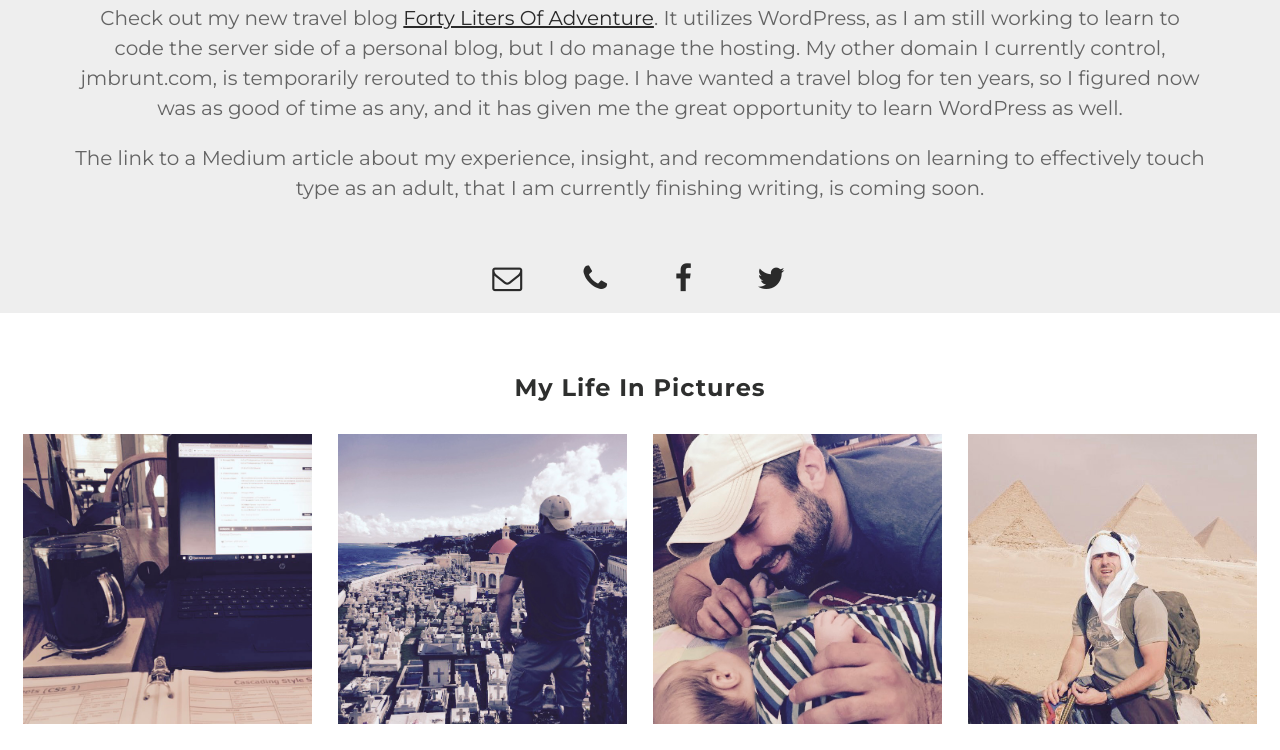
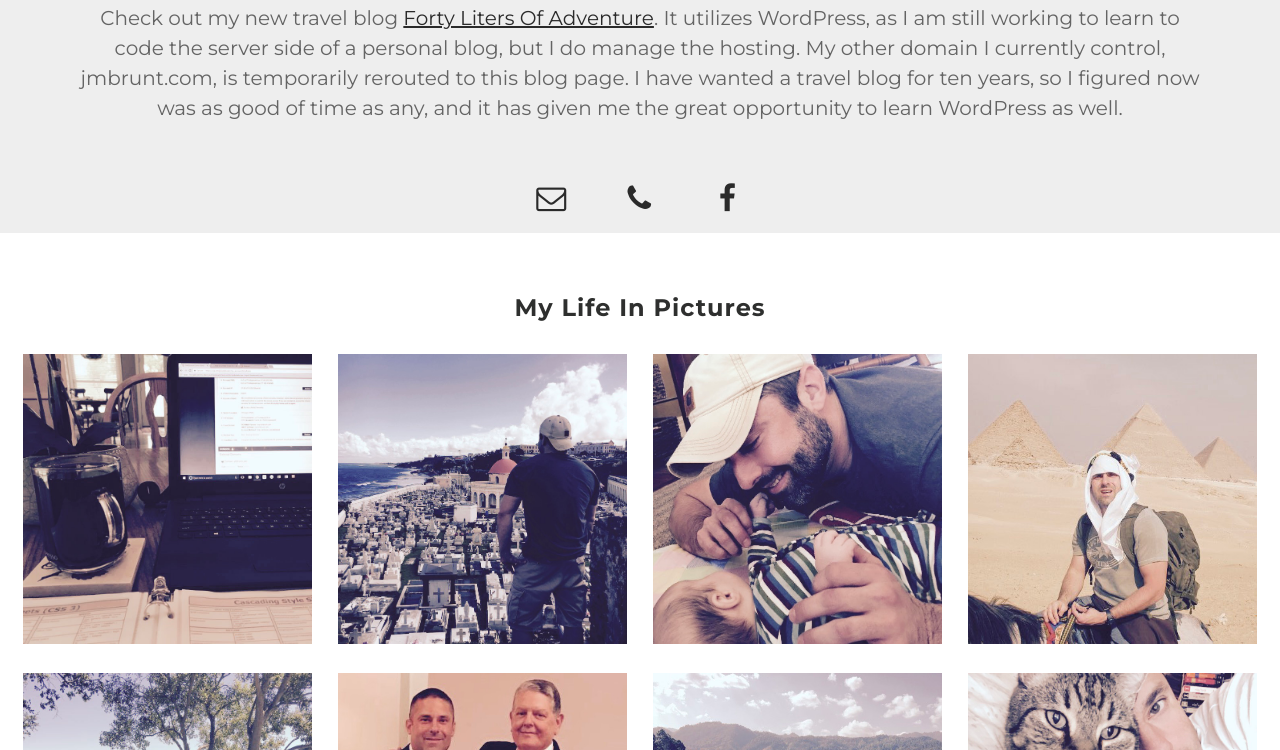
Before and after one commit to jonbrunt/Founders-Coders, a plain HTML site: page index.html in a window 1280 px wide. Shown: the part 6029-6779 px from the top of the page. Drawn offline with Linux system fonts and the light colour scheme.

Commit message:
Update index.html

```diff
--- a/index.html
+++ b/index.html
@@ -147,13 +147,11 @@
 		<div>
 			<p>Click on the images above to view my GitHub, freeCodeCamp, and Codewars profiles. My email, phone, and social media links can be accessed through the icons below, as well as in the site footer.</p>
 			<p>Check out my new travel blog <a href='http://www.fortyliters.com/' target='_blank'>Forty Liters Of Adventure</a>. It utilizes WordPress, as I am still working to learn to code the server side of a personal blog, but I do manage the hosting. My other domain I currently control, jmbrunt.com, is temporarily rerouted to this blog page. I have wanted a travel blog for ten years, so I figured now was as good of time as any, and it has given me the great opportunity to learn WordPress as well.</p>
-			<p>The link to a Medium article about my experience, insight, and recommendations on learning to effectively touch type as an adult, that I am currently finishing writing, is coming soon.</p>
 		</div>
 		<div id='linksicons'>
 			<a href='mailto:jonathan@jmbrunt.com' title='My Email'><i class='fa fa-envelope-o' aria-hidden='true'></i></a>
 			<a href='tel:+12818518076' title='My Phone'><i class='fa fa-phone' aria-hidden='true'></i></a>
 			<a href='https://www.facebook.com/jonathan.brunt.3' title='My Facebook' target='_blank'><i class='fa fa-facebook' aria-hidden='true'></i></a>
-			<a href='https://twitter.com/jmbrunt?lang=en' title='My Twitter' target='_blank'><i class='fa fa-twitter' aria-hidden='true'></i></a>
 		</div>
 	</div>
 	<!-- Image Gallery -->
@@ -183,7 +181,6 @@
 			<a href='mailto:jonathan@jmbrunt.com' title='My Email'><i class='fa fa-envelope-o' aria-hidden='true'></i></a>
 			<a href='tel:+12818518076' title='My Phone'><i class='fa fa-phone' aria-hidden='true'></i></a>
 			<a href='https://www.facebook.com/jonathan.brunt.3' title='My Facebook' target='_blank'><i class='fa fa-facebook' aria-hidden='true'></i></a>
-			<a href='https://twitter.com/jmbrunt?lang=en' title='My Twitter' target='_blank'><i class='fa fa-twitter' aria-hidden='true'></i></a>
 		</div>
 	</div>
 
```
